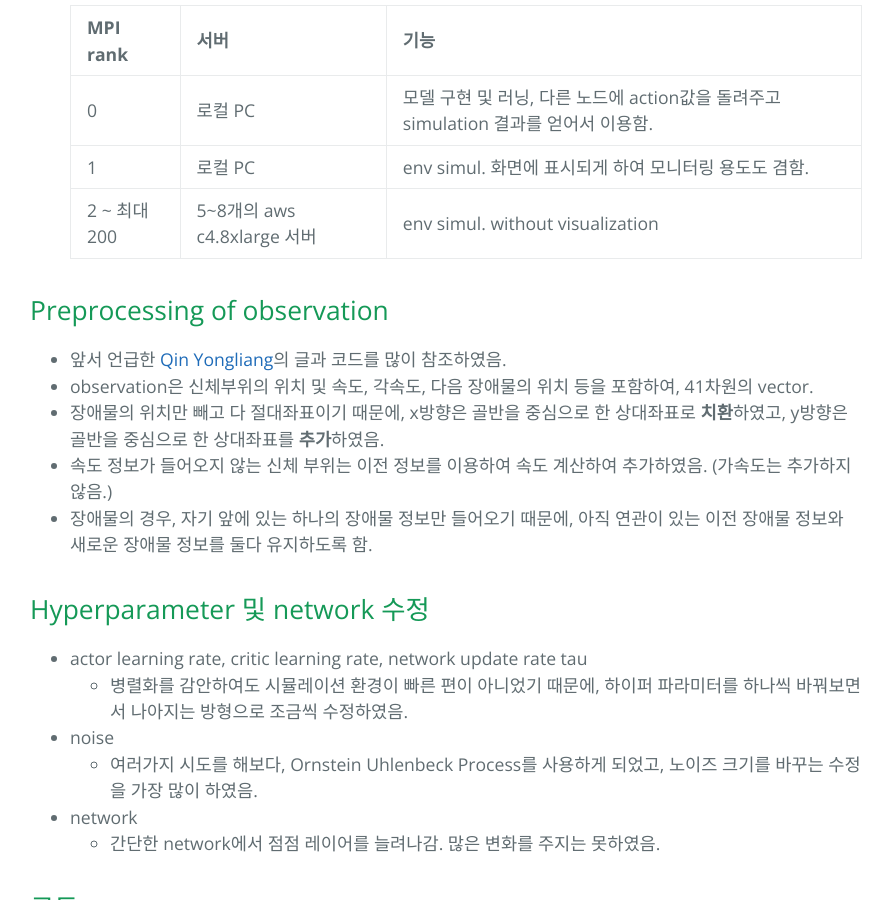
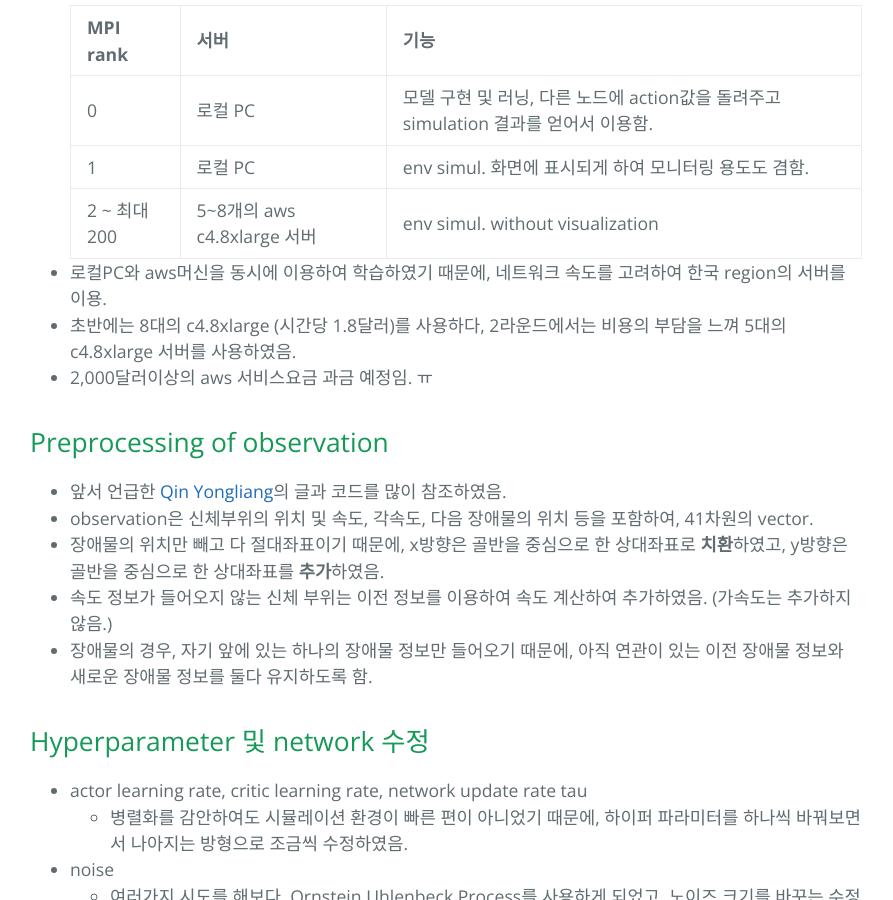
Before and after one commit to qutrino/qutrino.github.io, a Jekyll site: the page built from _posts/2017-11-19-NIPS-2017-Learn-to-Run.md, in a window 1280 px wide and 900 px high, scrolled down 2910 px. Shown: the whole window, without its empty margins (194-1087 px from the left). Built offline with Jekyll 4.4.1, drawn with Linux system fonts in a browser that asks for light colours.

Commit message:
edit nips article

```diff
--- a/_posts/2017-11-19-NIPS-2017-Learn-to-Run.md
+++ b/_posts/2017-11-19-NIPS-2017-Learn-to-Run.md
@@ -65,6 +65,10 @@ title: "NIPS 2017:Learn to Run 참가기"
 	| 1            | 로컬 PC   | env simul. 화면에 표시되게 하여 모니터링 용도도 겸함.  |
 	| 2  ~ 최대 200        | 5~8개의 aws c4.8xlarge 서버    | env simul. without visualization   |
 
+- 로컬PC와 aws머신을 동시에 이용하여 학습하였기 때문에, 네트워크 속도를 고려하여 한국 region의 서버를 이용.
+- 초반에는 8대의 c4.8xlarge (시간당 1.8달러)를 사용하다, 2라운드에서는 비용의 부담을 느껴 5대의 c4.8xlarge 서버를 사용하였음.
+- 2,000달러이상의 aws 서비스요금 과금 예정임. ㅠ
+
 ## Preprocessing of observation
 - 앞서 언급한 [Qin Yongliang](https://github.com/ctmakro)의 글과 코드를 많이 참조하였음.
 - observation은 신체부위의 위치 및 속도, 각속도, 다음 장애물의 위치 등을 포함하여, 41차원의 vector.
```
Also changed, not shown: 1 other file.
